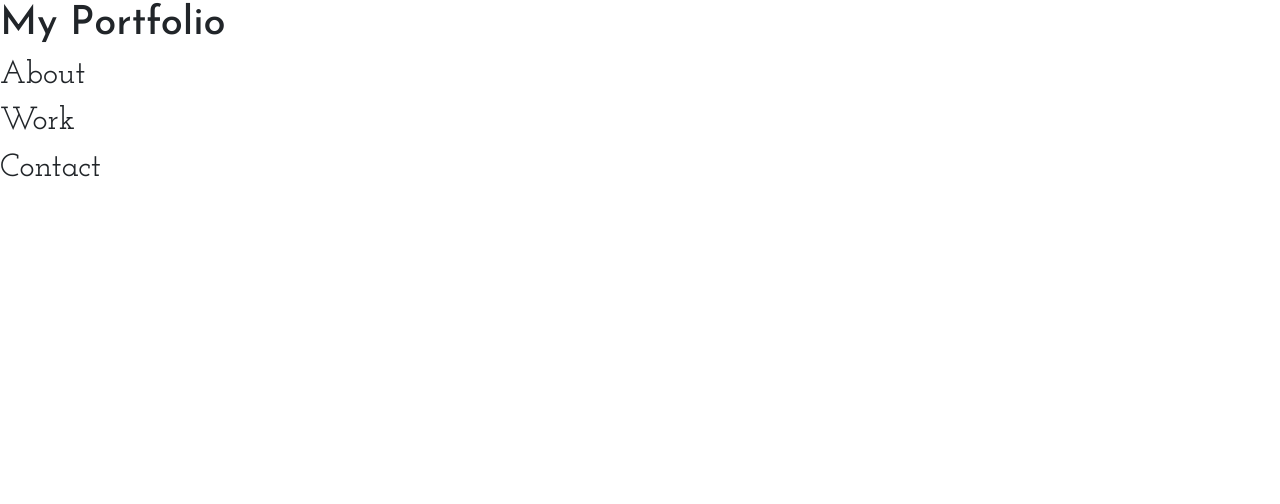
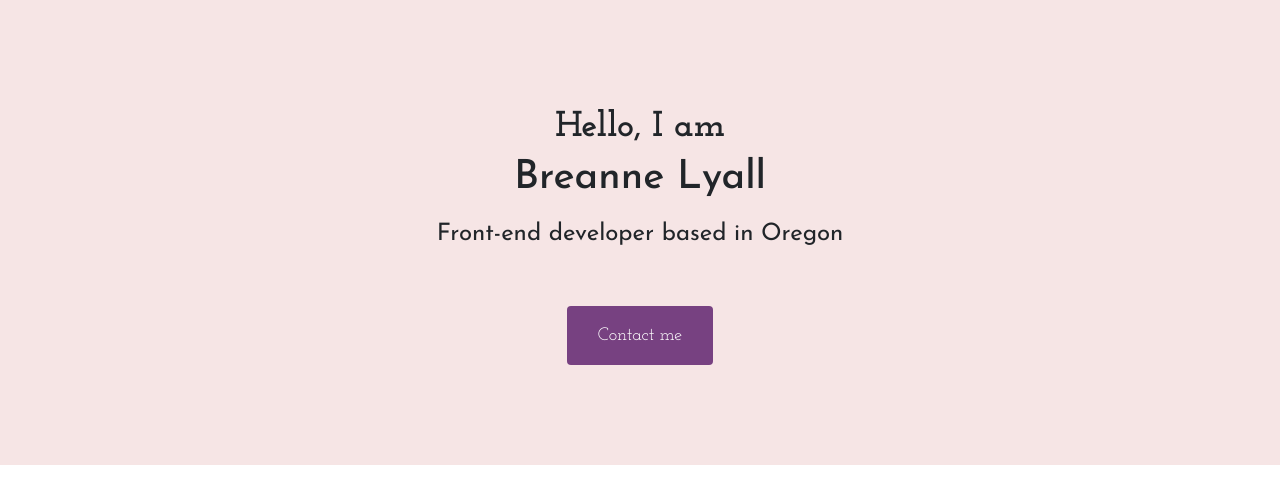
Before and after one commit to ShyloBreanne/dev-portfolio, a plain HTML site: page index.html in a window 1280 px wide. Drawn offline with nearby package versions, Linux system fonts and the light colour scheme.

Commit message:
added and styled hero

```diff
--- a/index.html
+++ b/index.html
@@ -9,15 +9,19 @@
     <link rel="preconnect" href="https://fonts.googleapis.com">
     <link rel="preconnect" href="https://fonts.gstatic.com" crossorigin>
     <link href="https://fonts.googleapis.com/css2?family=Josefin+Sans:ital,wght@0,100;0,200;0,300;0,400;0,500;0,600;0,700;1,100;1,200;1,300;1,400;1,500;1,600;1,700&family=Josefin+Slab:ital,wght@0,100;0,200;0,300;0,400;0,500;0,600;0,700;1,100;1,200;1,300;1,400;1,500;1,600;1,700&display=swap" rel="stylesheet">
-    <link rel="stylesheet" href="src/style.css"/>
+    <link rel="stylesheet" href="styles/portfolio.css"/>
 
     <script src="https://cdn.jsdelivr.net/npm/bootstrap@5.3.1/dist/js/bootstrap.bundle.min.js" integrity="sha384-HwwvtgBNo3bZJJLYd8oVXjrBZt8cqVSpeBNS5n7C8IVInixGAoxmnlMuBnhbgrkm" crossorigin="anonymous"></script>
 
 </head>
 <body>
-    <h1>My Portfolio</h1>
-    <h2>About</h2>
-    <h2>Work</h2>
-    <h2>Contact</h2>
-</body>
+    <div class="hero">
+        <p>Hello, I am</p>
+        <h1>Breanne Lyall</h1>
+        <h2 class="mb-5">Front-end developer based in Oregon</h2>
+        <div>
+            <a href="#" class="btn btn-branding">Contact me</a>
+        </div>
+        </div>
+    </body>
 </html>
--- a/src/style.css
+++ /dev/null
@@ -1,7 +0,0 @@
-h1 {
-    font-family: 'Josefin Sans', sans-serif;
-}
-
-h2 {
-    font-family: 'Josefin Slab', serif;
-}
--- /dev/null
+++ b/styles/portfolio.css
@@ -0,0 +1,46 @@
+:root {
+    --branding-color: #774181;
+    --secondary-color: #f6e5e5;
+    --heading-font-family: 'Josefin Sans', sans-serif;
+    --default-font-family: 'Josefin Slab', serif;
+}
+
+body {
+    font-family: var(--default-font-family);
+}
+
+h1, h2, h3, h4, h5, h6 {
+    font-family: var(--heading-font-family);
+}
+
+p {
+    font-family: var(--default-font-family);
+}
+
+.hero {
+    background-color: var(--secondary-color);
+    text-align: center;
+    padding: 100px 20px;
+}
+
+.hero p {
+    font-size: 36px;
+    font-weight: bold;
+    margin: 0;
+}
+
+.hero h2 {
+    font-family: var(--heading-font-family);
+    font-weight: normal;
+    line-height: 2;
+    font-size: 24px;
+}
+
+.btn-branding {
+    background: var(--branding-color);
+    border-radius: 4px;
+    color: white;
+    line-height:27px;
+    font-size: 18px;
+    padding: 15px 30px;
+}
```
